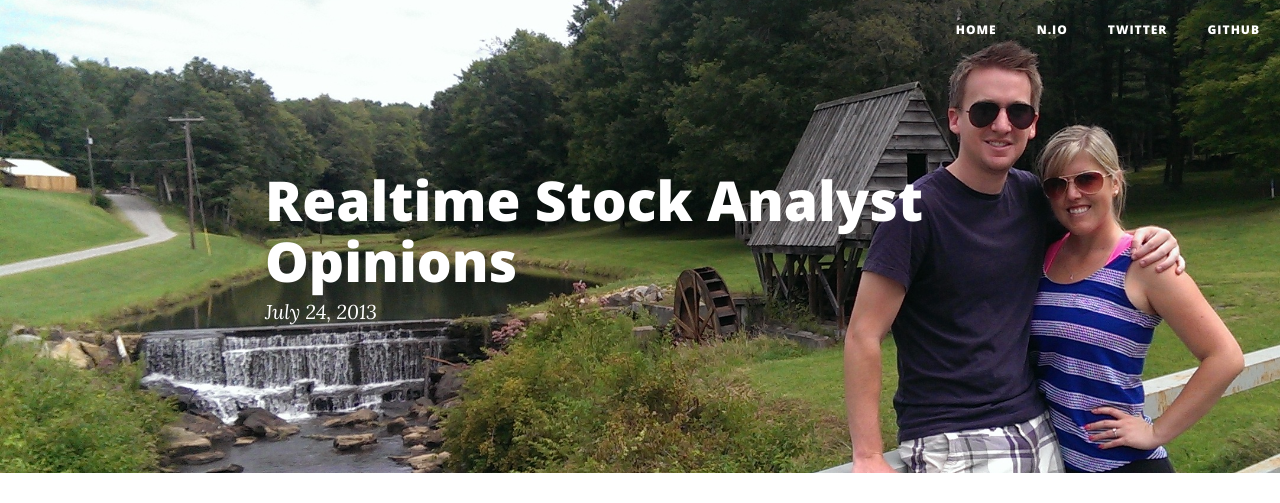
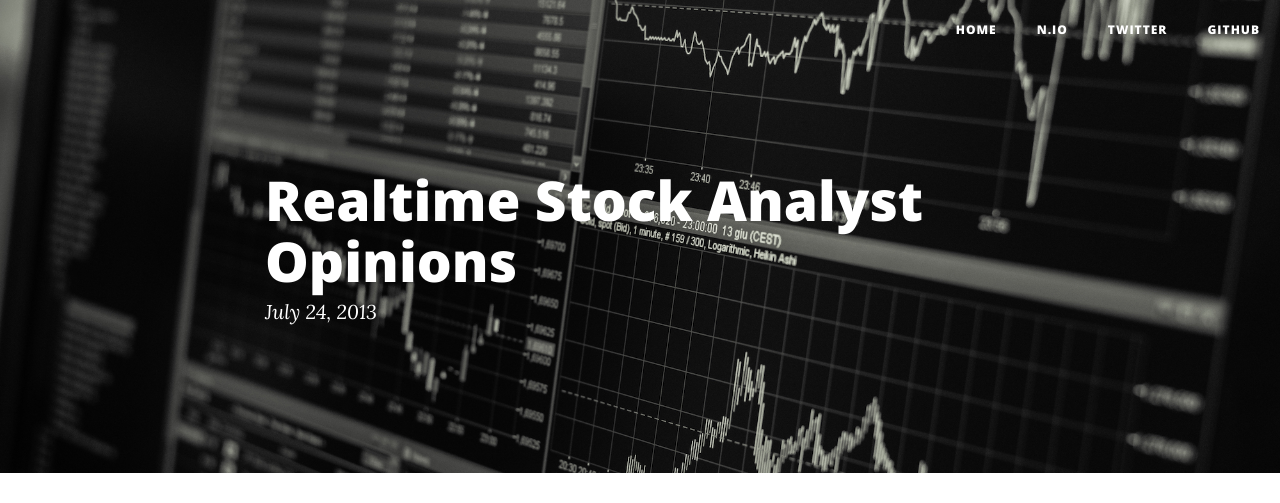
Before and after one commit to mattdodge/.codes, a Jekyll site: the page built from _posts/2013-07-24-realtime-stock-analyst-opinions.md, in a window 1280 px wide. Shown: the top 503 px of the page. Built offline with Jekyll 4.4.1, drawn with Linux system fonts in a browser that asks for light colours; nearby versions of some CDN libraries; comment, search, counter and statistics services are not loaded; grey boxes are pictures that could not be loaded.

Commit message:
Add photo to stock

```diff
--- a/_posts/2013-07-24-realtime-stock-analyst-opinions.md
+++ b/_posts/2013-07-24-realtime-stock-analyst-opinions.md
@@ -4,6 +4,7 @@ title: Realtime Stock Analyst Opinions
 date: 2013-07-24 16:11:33
 permalink: /realtime-stock-analyst-opinions/
 dsq_thread_id: 1528400388
+header-img: "img/post-stock.jpg"
 ---
 
 Two words: WolframAlpha. Or is that one word? I don't know, but what I do know is that it is a lifesaver for any engineering student these days. Unfortunately for me, it only really existed during my senior year of college, which happened to be the year I got the highest GPA. Coincidence? Probably.
```
Also changed, not shown: img/post-stock.jpg (added).
